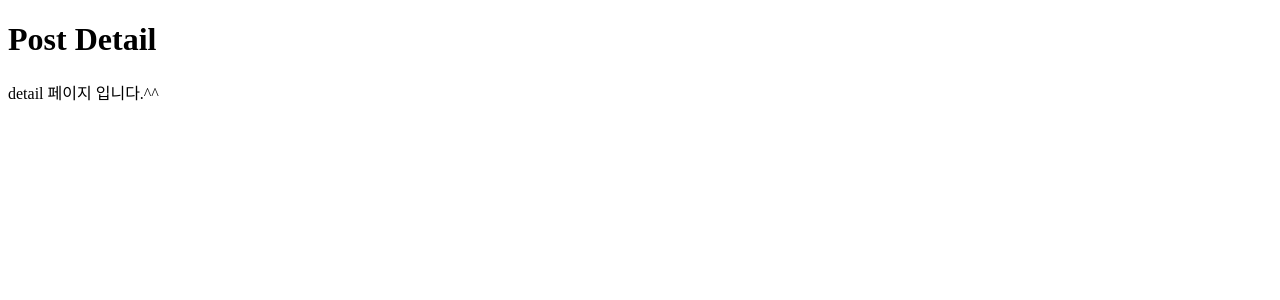
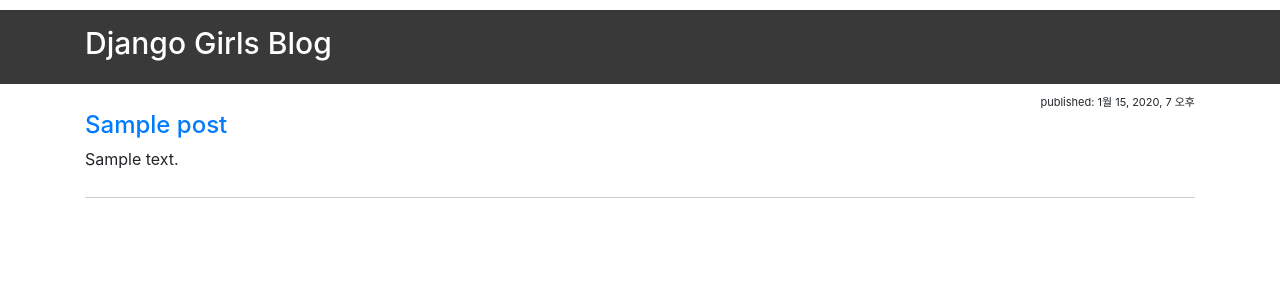
Before and after one commit to djshin2000/djangogirls_tutorial, a Django app: template django/templates/blog/post_detail.html in a window 1280 px wide. Shown: the top 300 px of the page. Run offline with Django 3.2, Linux system fonts and the light colour scheme; the template is opened without the code that fills it: values that come from a table or form of the project are taken from there, others are empty; tables that the repository leaves empty hold one stand-in row (values such as "Sample post"); some libraries are stand-ins or nearby versions.

Commit message:
post_detail에 동적으로 pk값을 url을 통해 받을 수 있도록 처리

```diff
--- a/django/blog/urls.py
+++ b/django/blog/urls.py
@@ -1,9 +1,12 @@
-from django.urls import path
+from django.urls import path, re_path
 
 from . import views # 상대 경로 import
 # from blog import views <- 절대 경로 import
 
 urlpatterns = [
     path('', views.post_list),
-    path('detail/', views.post_detail),
+    # path('detail/', views.post_detail),
+    re_path(r'(?P<pk>\d+)/$', views.post_detail),
+    # 숫자가 1개이상 반복되는 정규표현식, 해당 반복구간을 그룹으로 묶고, 그룹 이름을 pk로 지정
+    # re.compile(r'(?P<pk>\d+)')
 ]
--- a/django/static/css/blog.css
+++ b/django/static/css/blog.css
@@ -32,7 +32,7 @@ h2 {
 .post > .post-date {
     text-align: right;
     font-size: 11px;
-    margin-bottom: -6px;
+    margin-bottom: 0px;
 }
 
 .post > .post-title {
--- a/django/templates/blog/post_detail.html
+++ b/django/templates/blog/post_detail.html
@@ -1,11 +1,28 @@
+{% load static %}
 <!DOCTYPE html>
-<html lang="en">
+<html lang="ko">
 <head>
-    <meta charset="UTF-8">
-    <title>Post Detail</title>
+  <meta charset="UTF-8">
+  <title>DjangoGrils Tutorial</title>
+  <link rel="stylesheet" href="{% static '/bootstrap/css/bootstrap.css' %}">
+  <link rel="stylesheet" href="{% static '/css/blog.css' %}">
 </head>
 <body>
-    <h1>Post Detail</h1>
-    <p>detail 페이지 입니다.^^</p>
+<div class="header">
+  <div class="container">
+    <h1><a href="">Django Girls Blog</a></h1>
+  </div>
+</div>
+
+<div class="container">
+
+  <div class="post">
+    <p class="post-date">published: {{ post.published_date}}</p>
+    <h2 class="post-title"><a href="">{{ post.title }}</a></h2>
+    <p class="post-content">{{ post.content|linebreaksbr }}</p>
+  </div>
+  <br>
+
+</div>
 </body>
 </html>
```
Also changed, not shown: django/blog/views.py (+5 -2 lines).
